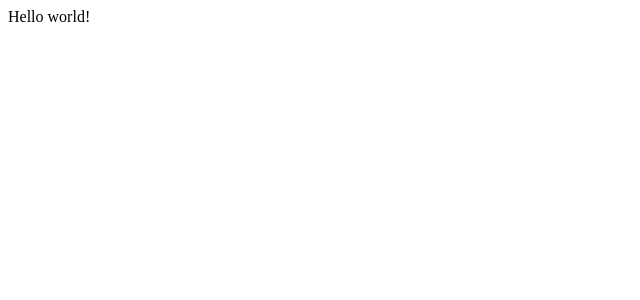
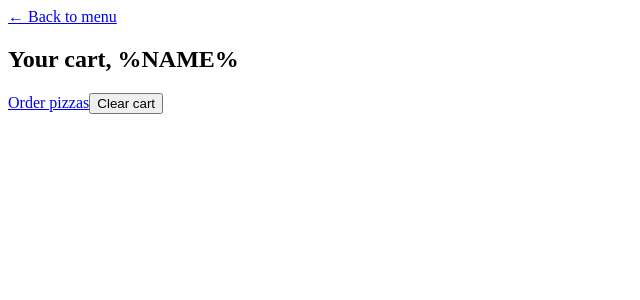
Before and after one commit to RachitJain959/react-pizza, a React (Vite) app: page /cart in a window 1280 px wide. Shown: the top 300 px of the page, without its empty margins (0-640 px from the left). Built offline with nearby package versions, Linux system fonts and the light colour scheme.

Commit message:
Cart.jsx

```diff
--- a/src/App.jsx
+++ b/src/App.jsx
@@ -1,8 +1,9 @@
-import { createBrowserRouter } from 'react-router-dom';
+import { RouterProvider, createBrowserRouter } from 'react-router-dom';
 import Home from './ui/Home';
 import Menu from './features/menu/Menu';
+import Cart from './features/cart/Cart';
 
-createBrowserRouter([
+const router = createBrowserRouter([
   {
     path: '/',
     element: <Home />,
@@ -11,10 +12,14 @@ createBrowserRouter([
     path: '/menu',
     element: <Menu />,
   },
+  {
+    path: '/cart',
+    element: <Cart />,
+  },
 ]);
 
 function App() {
-  return <div>Hello world!</div>;
+  return <RouterProvider router={router} />;
 }
 
 export default App;
--- /dev/null
+++ b/src/features/cart/Cart.jsx
@@ -0,0 +1,44 @@
+import { Link } from 'react-router-dom';
+
+const fakeCart = [
+  {
+    pizzaId: 12,
+    name: 'Mediterranean',
+    quantity: 2,
+    unitPrice: 16,
+    totalPrice: 32,
+  },
+  {
+    pizzaId: 6,
+    name: 'Vegetale',
+    quantity: 1,
+    unitPrice: 13,
+    totalPrice: 13,
+  },
+  {
+    pizzaId: 11,
+    name: 'Spinach and Mushroom',
+    quantity: 1,
+    unitPrice: 15,
+    totalPrice: 15,
+  },
+];
+
+function Cart() {
+  const cart = fakeCart;
+
+  return (
+    <div>
+      <Link to="/menu">&larr; Back to menu</Link>
+
+      <h2>Your cart, %NAME%</h2>
+
+      <div>
+        <Link to="/order/new">Order pizzas</Link>
+        <button>Clear cart</button>
+      </div>
+    </div>
+  );
+}
+
+export default Cart;
```
